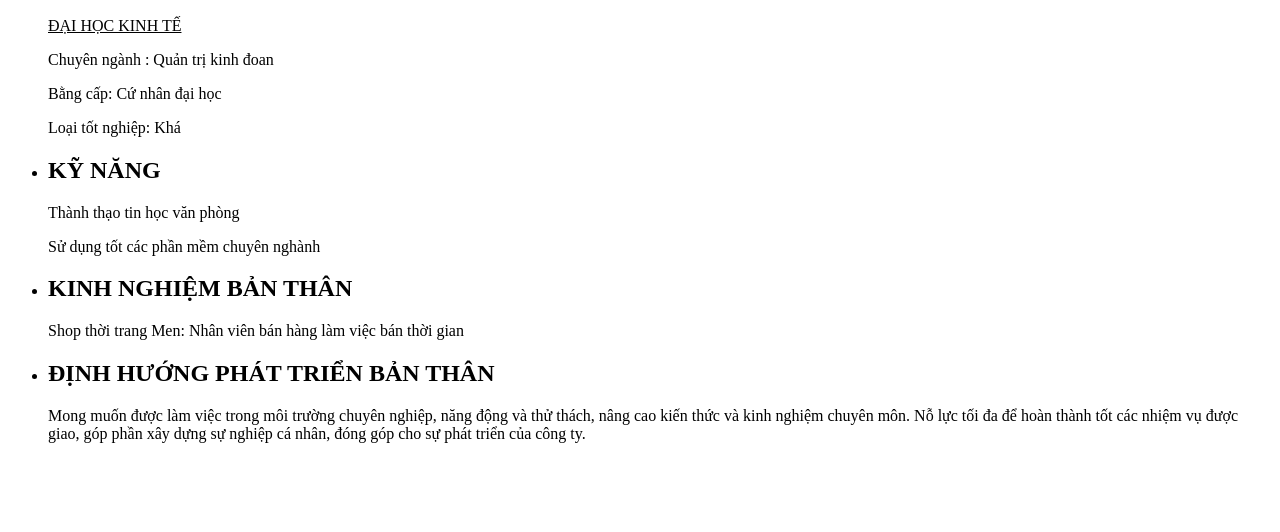
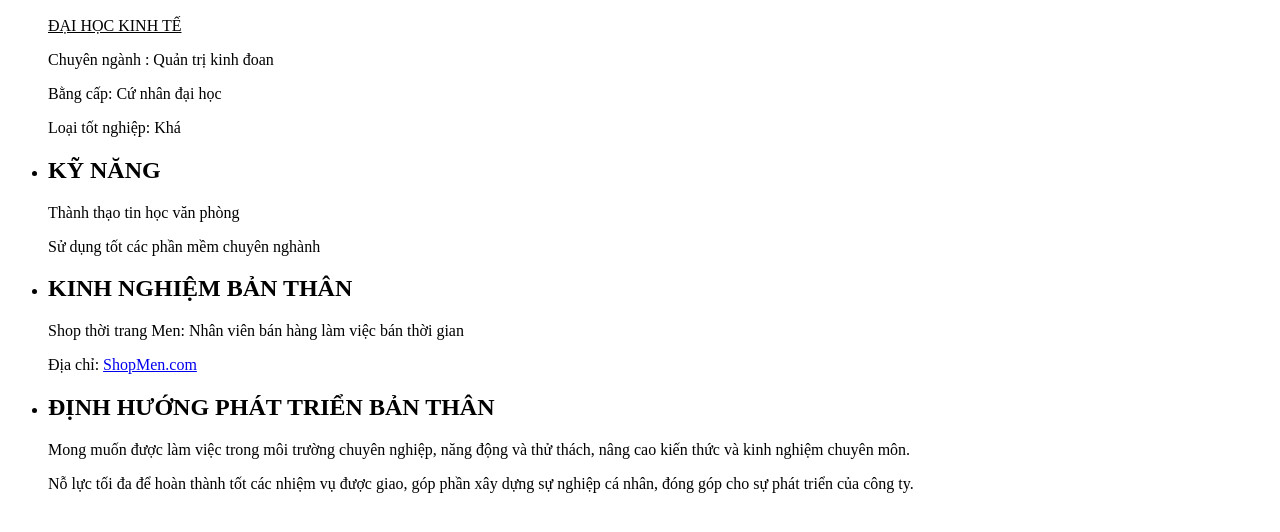
Before and after one commit to traitimvohon/GitProject, a plain HTML site: page CV_CaNhan.html in a window 1280 px wide. Shown: the part 254-786 px from the top of the page. Drawn offline with Linux system fonts and the light colour scheme.

Commit message:
update CV

```diff
--- a/CV_CaNhan.html
+++ b/CV_CaNhan.html
@@ -28,9 +28,10 @@
     <p>Sử dụng tốt các phần mềm chuyên nghành</p>
     <LI><h2>KINH NGHIỆM BẢN THÂN</h2></LI>
     <p>Shop thời trang Men: Nhân viên bán hàng làm việc bán thời gian</p>
+    <p>Địa chỉ: <a href="https://tiki.vn/" target="_blank">ShopMen.com</a></p>
     <LI><h2>ĐỊNH HƯỚNG PHÁT TRIỂN BẢN THÂN</h2></LI>
-    <p>Mong muốn được làm việc trong môi trường chuyên nghiệp, năng động và thử thách, nâng cao kiến thức và kinh nghiệm chuyên môn.
-        Nỗ lực tối đa để hoàn thành tốt các nhiệm vụ được giao, góp phần xây dựng sự nghiệp cá nhân, đóng góp cho sự phát triển của công ty.</p>
+    <p>Mong muốn được làm việc trong môi trường chuyên nghiệp, năng động và thử thách, nâng cao kiến thức và kinh nghiệm chuyên môn.</p>
+    <p>Nỗ lực tối đa để hoàn thành tốt các nhiệm vụ được giao, góp phần xây dựng sự nghiệp cá nhân, đóng góp cho sự phát triển của công ty.</p>
 </ul>
 </body>
 </html>
```
